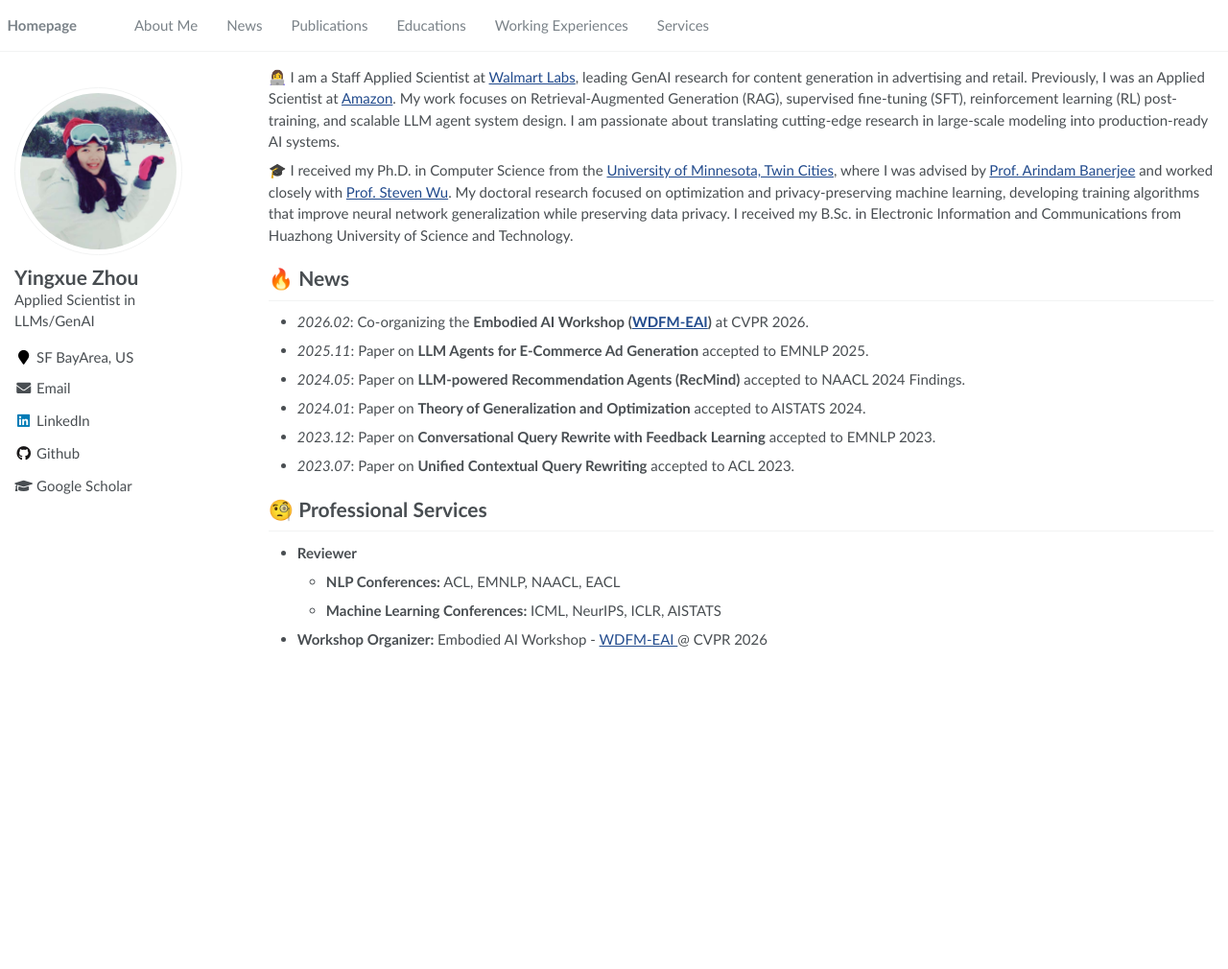
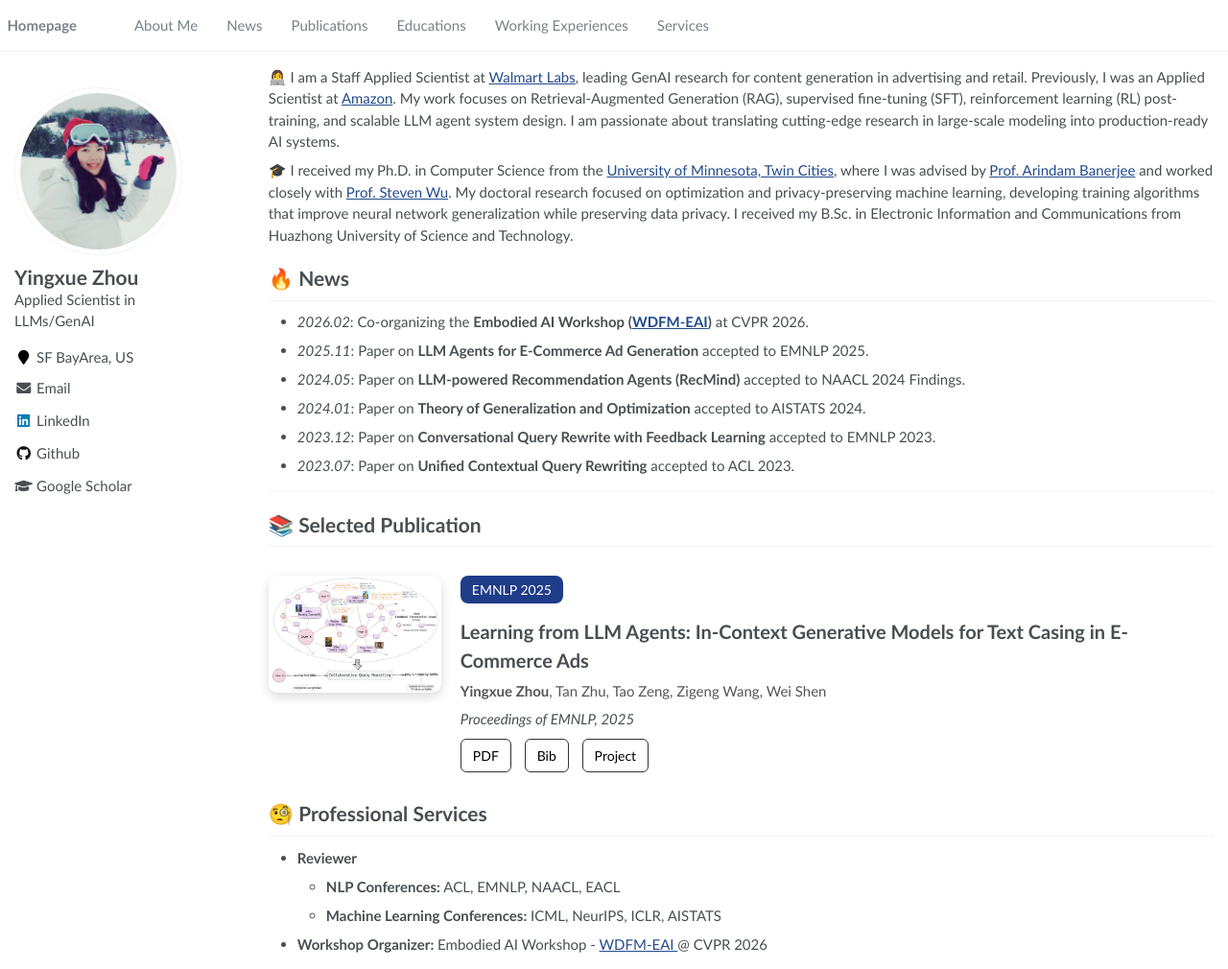
Before and after one commit to yzhou0877/yzhou0877.github.io, a Jekyll site: the page built from _pages/about.md, in a window 1280 px wide and 1010 px high. Shown: the whole window at 96% size. Built offline with Jekyll 4.4.1, drawn with Linux system fonts in a browser that asks for light colours.

Commit message:
Update about.md

```diff
--- a/_pages/about.md
+++ b/_pages/about.md
@@ -28,8 +28,33 @@ redirect_from:
 - *2023.12*: Paper on **Conversational Query Rewrite with Feedback Learning** accepted to EMNLP 2023.
 - *2023.07*: Paper on **Unified Contextual Query Rewriting** accepted to ACL 2023.
 
+---
+# 📚 Selected Publication
+<div class="pub-item">
+  <img src="/images/cdfs.png" class="pub-img">
 
+  <div class="pub-content">
+    <div class="venue-badge">EMNLP 2025</div>
 
+    <div class="pub-title">
+      Learning from LLM Agents: In-Context Generative Models for Text Casing in E-Commerce Ads
+    </div>
+
+    <div class="pub-authors">
+      <strong>Yingxue Zhou</strong>, Tan Zhu, Tao Zeng, Zigeng Wang, Wei Shen
+    </div>
+
+    <div class="pub-venue">
+      Proceedings of EMNLP, 2025
+    </div>
+
+    <div class="pub-links">
+      <a href="#">PDF</a>
+      <a href="#">Bib</a>
+      <a href="#">Project</a>
+    </div>
+  </div>
+</div>
 
 <h1 id="services">🧐 Professional Services</h1>
 
```
